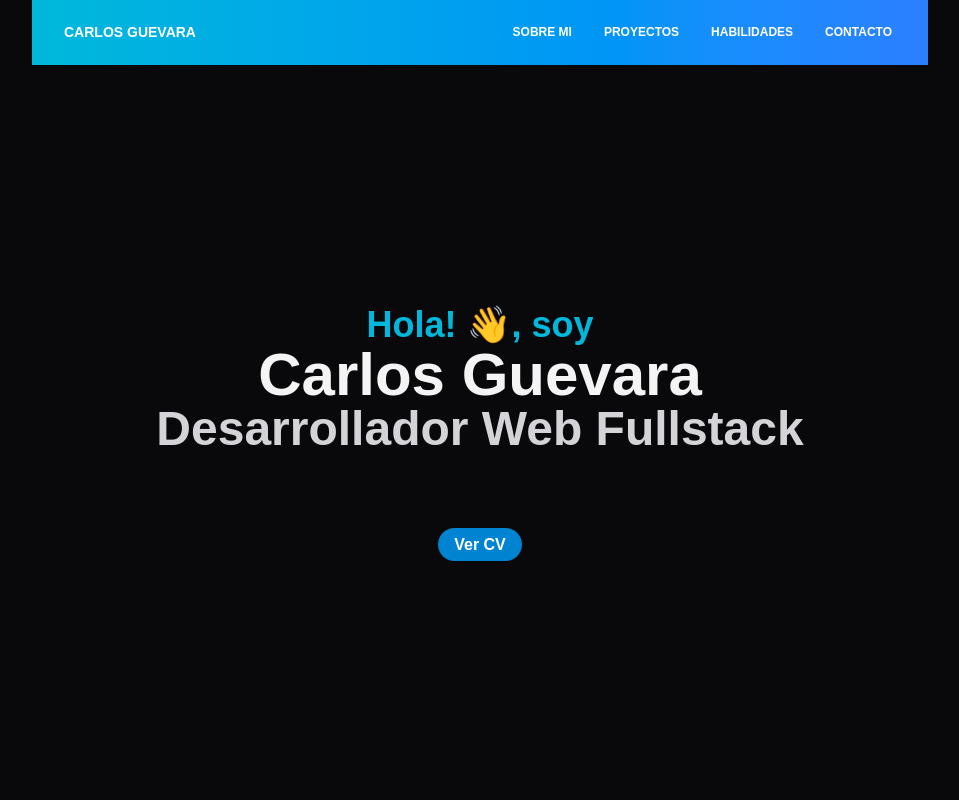
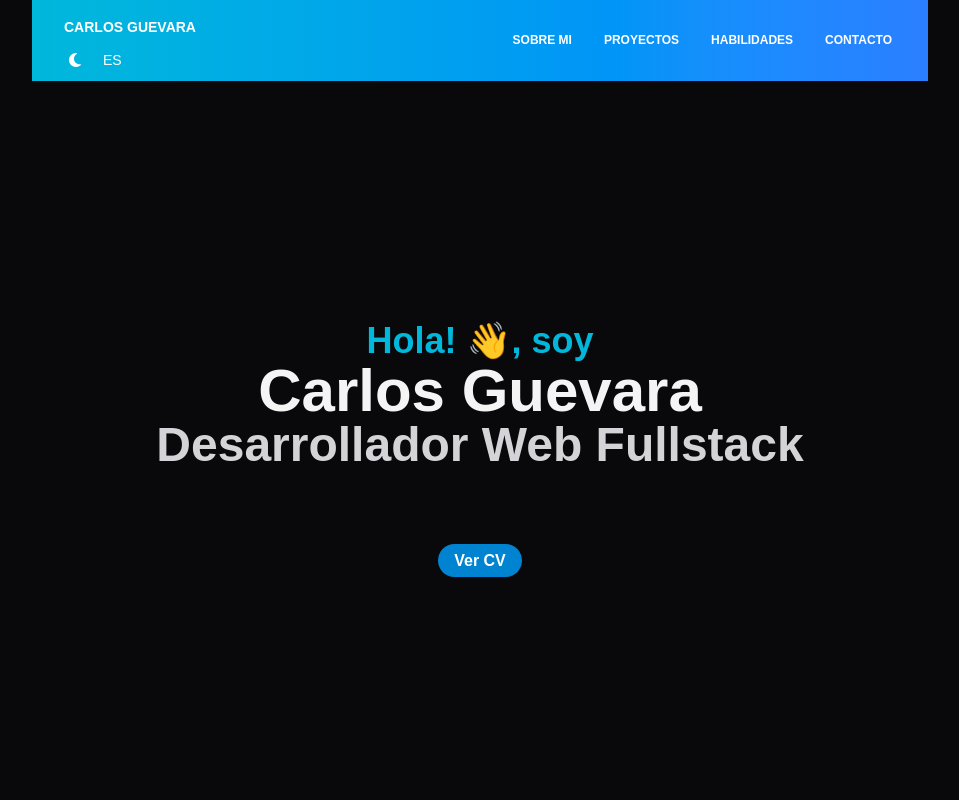
Before and after one commit to jcguv117/rct-portafolio-v2, a React (Vite) app: page / in a window 1280 px wide. Shown: the top 800 px of the page, without its empty margins (160-1119 px from the left). Built offline with nearby package versions, Linux system fonts and the light colour scheme.

Commit message:
add icon darkmode and language test to navbar

```diff
--- a/src/app/components/Navbar.tsx
+++ b/src/app/components/Navbar.tsx
@@ -1,29 +1,44 @@
 import React from "react";
 import { Bars } from "@/assets/icons/bars";
+import { Moon } from "@/assets/icons/moon";
+import { Sun } from "@/assets/icons/sun";
 
 export default function Navbar() {
   const [navbarOpen, setNavbarOpen] = React.useState(false);
   return (
     <>
-      <nav className="sticky top-0 z-50 flex flex-wrap items-center justify-between px-2 py-2 bg-gradient-to-r from-cyan-500 to-blue-500">
+      <nav className="sticky w-full top-0 z-50 flex flex-wrap items-center justify-between px-2 py-2 bg-gradient-to-r from-cyan-500 to-blue-500">
         <div className="container px-4 mx-auto flex flex-wrap items-center justify-between">
           <div className="w-full relative flex justify-between lg:w-auto lg:static lg:block lg:justify-start">
             <a className="text-sm font-bold leading-relaxed inline-block mr-4 p-2 whitespace-nowrap uppercase text-white no-underline"
               href="#home">
               CARLOS GUEVARA
             </a>
-            <button className="text-white cursor-pointer text-xl leading-none px-3 py-1 border border-solid border-transparent rounded bg-transparent block lg:hidden outline-none focus:outline-none"
-              type="button" onClick={() => setNavbarOpen(!navbarOpen)}>
-              {/* <FontAwesomeIcon icon={faBars} /> */}
-              <Bars size={16} className="" />
-            </button>
+            <div className="flex">
+                <button className="text-white cursor-pointer text-xl leading-none px-3 py-1 border border-solid border-transparent rounded bg-transparent block lg:hidden outline-none focus:outline-none"
+                type="button" onClick={() => setNavbarOpen(!navbarOpen)}>
+                    <Bars className="" />
+                </button>
+                <button
+                    className="text-white cursor-pointer text-xl leading-none mx-2 py-1 border border-solid border-transparent rounded bg-transparent block outline-none focus:outline-none"
+                    type="button">
+                    <Moon className="fill-white w-5" />
+                    {/* <Sun className="fill-white w-5" /> */}
+                </button>
+                <button
+                    className="text-white hover:underline cursor-pointer text-sm leading-none mx-2 py-1 border border-solid border-transparent rounded bg-transparent block outline-none focus:outline-none"
+                    type="button">
+                        ES
+                </button>
+
+            </div>
           </div>
           <div
             className={
               "lg:flex flex-grow items-center" +
               (navbarOpen ? " flex" : " hidden")
             }
-            id="example-navbar-danger" >
+            >
             <ul className="flex flex-col lg:flex-row list-none lg:ml-auto mb-4">
               <li className="nav-item">
                 <a className="px-3 mt-4 flex items-center text-xs uppercase font-bold leading-snug text-white hover:opacity-75 no-underline" href="#about">
```
